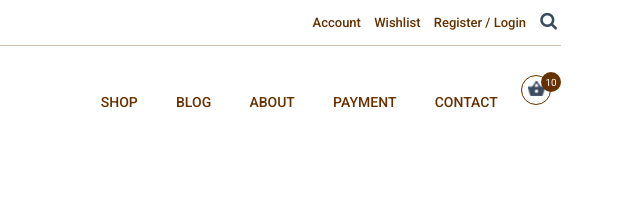
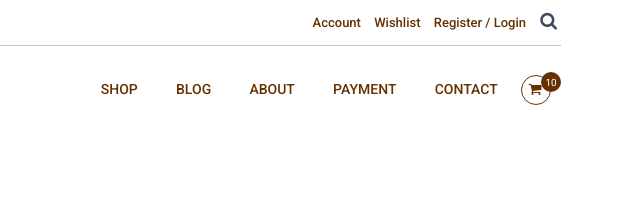
Before and after one commit to Herlanggaws/jokulinTemplate, a plain HTML site: page order_history.html in a window 1280 px wide. Shown: the top 216 px of the page, 649-1280 px from the left. Drawn offline with Linux system fonts and the light colour scheme.

Commit message:
fix icon shop

```diff
--- a/order_history.html
+++ b/order_history.html
@@ -83,7 +83,7 @@
 									<li><a href="payment.html">PAYMENT</a></li>
 									<li><a href="contact.html">CONTACT</a></li>
 									<li class="shop_icon">
-										<a href="checkout.html"><img src="images/menu_icon_img.png" alt="" /></a>
+										<a href="checkout.html"><i class="fa fa-shopping-cart"></i></a>
 										<span>10</span>
 									</li>
 								</ul>
```
